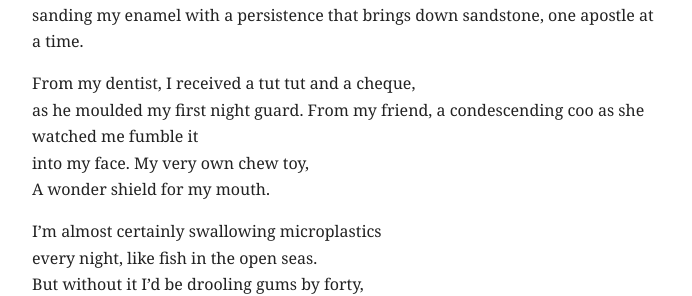
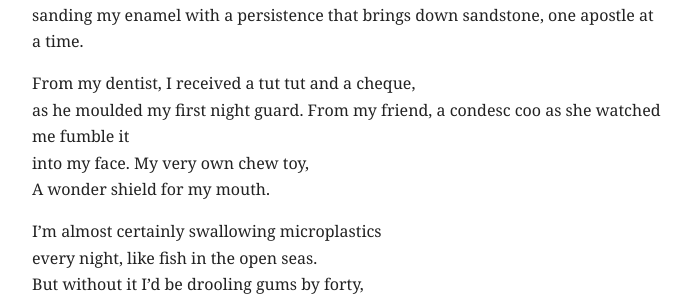
Before and after one commit to mingjiliu/mingjiliu.github.io, a Jekyll site: the page built from _poems/2019.md, in a window 1280 px wide and 900 px high, scrolled down 60798 px. Shown: the part 161-457 px from the top of the window, without its empty margins (292-984 px from the left). Built offline with Jekyll 4.4.1, drawn with Linux system fonts in a browser that asks for light colours; some of the changed text lies outside the part shown.

Commit message:
Update 2019.md

```diff
--- a/_poems/2019.md
+++ b/_poems/2019.md
@@ -2674,7 +2674,7 @@ against a water stone, a gristmill in my cheeks,
 sanding my enamel with a persistence that brings down sandstone, one apostle at a time.
 
 From my dentist, I received a tut tut and a cheque,
-as he moulded my first night guard. From my friend, a condescending coo as she watched me fumble it
+as he moulded my first night guard. From my friend, a condesc coo as she watched me fumble it
 into my face. My very own chew toy,
 A wonder shield for my mouth.
 
```
Also changed, not shown: other parts of _poems/2019.md (+1 -9 lines).
